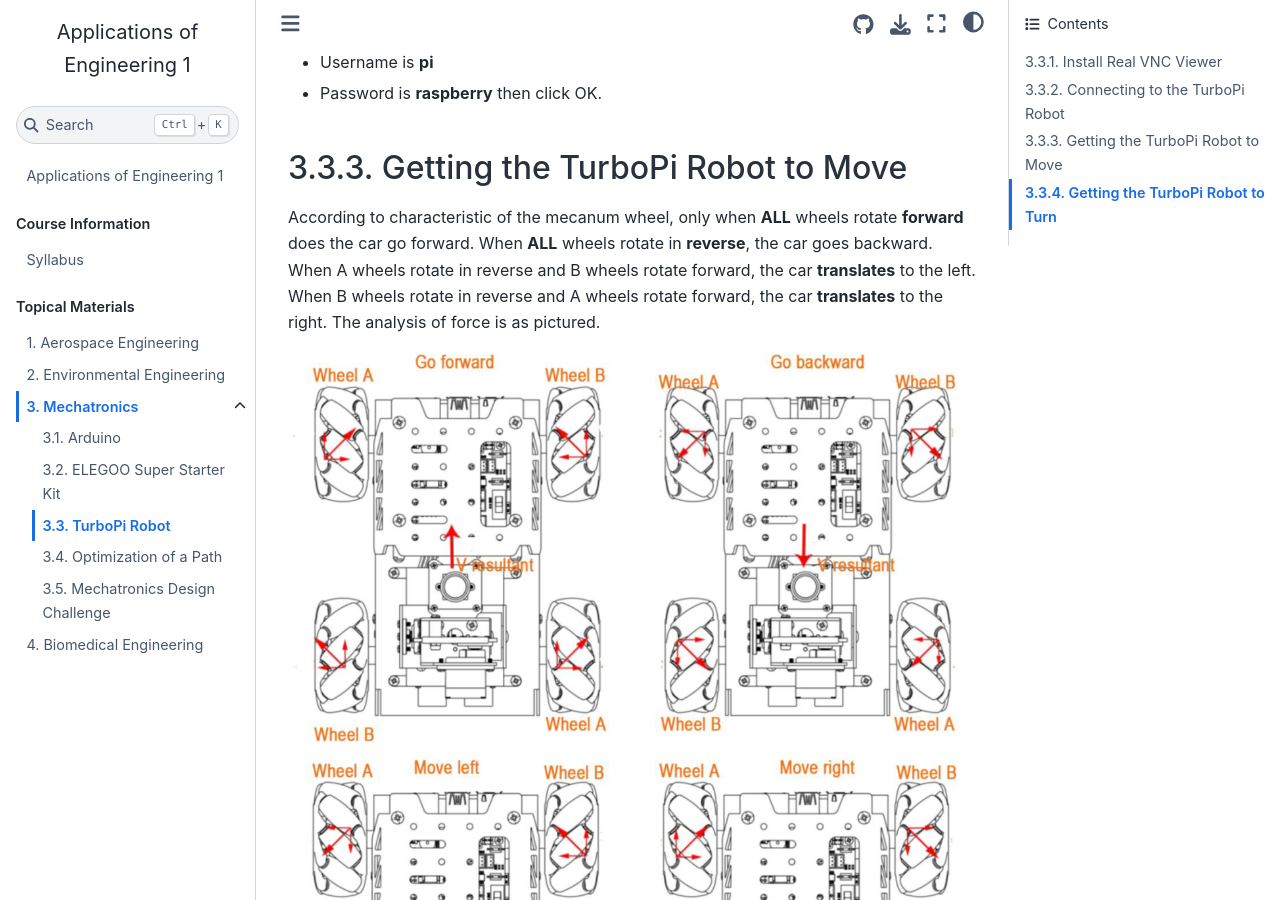
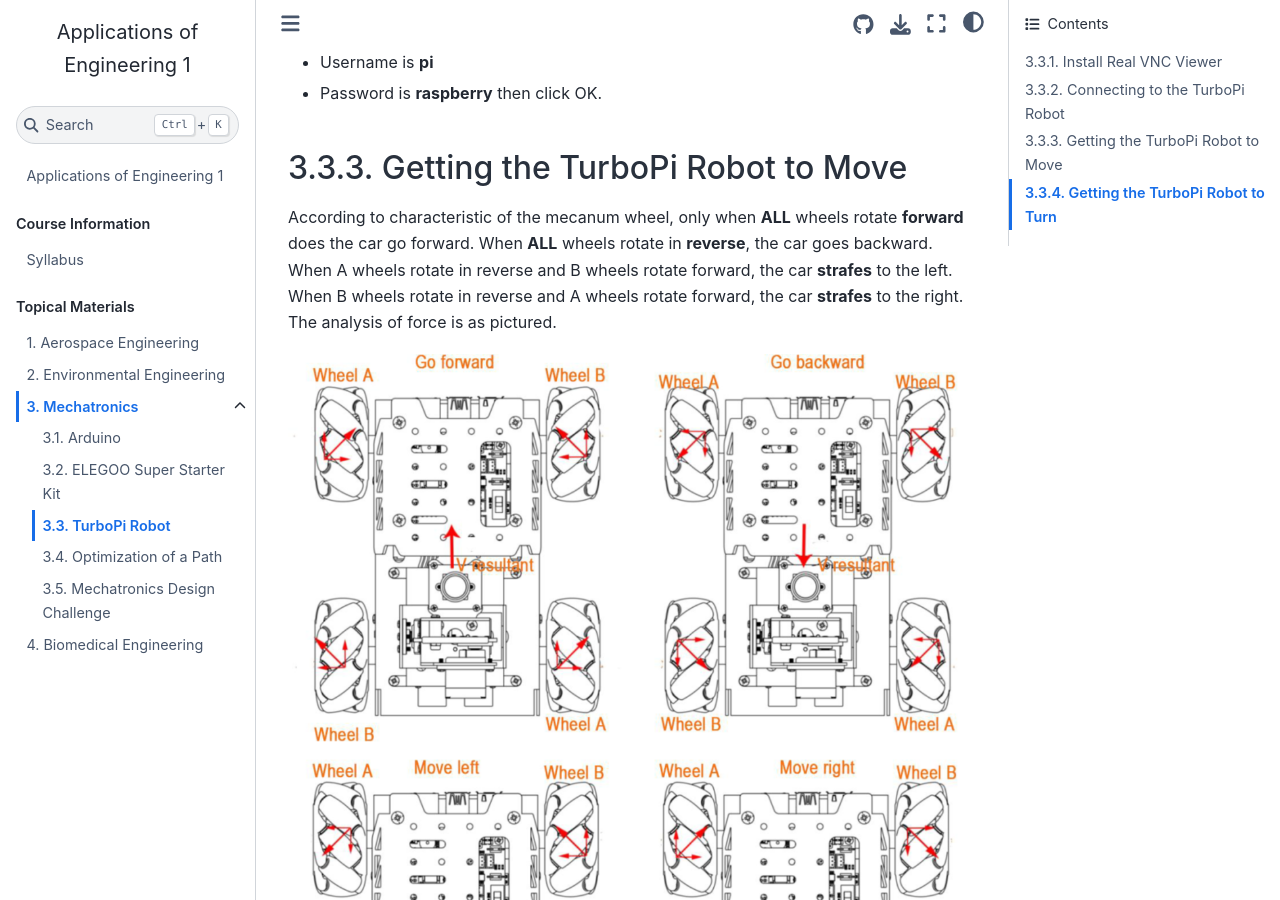
Before and after one commit to Culver-Academies/engineering1, a Jupyter Book: the page built from mech/TurboPi.md, in a window 1280 px wide and 900 px high, scrolled down 1067 px. Built offline with Jupyter Book 1.0.4 settings and Sphinx 7.4.7 and the Sphinx Book theme 1.1.4, drawn with Linux system fonts in a browser that asks for light colours.

Commit message:
Update TurboPi.md

```diff
--- a/mech/TurboPi.md
+++ b/mech/TurboPi.md
@@ -27,9 +27,9 @@ computer to the WiFi generated by Raspberry Pi, you can control the Raspberry Pi
 
 According to characteristic of the mecanum wheel, only when **ALL** wheels rotate
 **forward** does the car go forward. When **ALL** wheels rotate in **reverse**, the car goes
-backward. When A wheels rotate in reverse and B wheels rotate forward, the car **translates**
+backward. When A wheels rotate in reverse and B wheels rotate forward, the car **strafes**
 to the left. When B wheels rotate in reverse and A wheels rotate forward, the car
-**translates** to the right. The analysis of force is as pictured.
+**strafes** to the right. The analysis of force is as pictured.
 
 ![](../MecanumForwardBackSlide.png) <br>Image Credit: [HiWonder.com](https://www.hiwonder.com.cn/store/learn/117.html)
 
```
